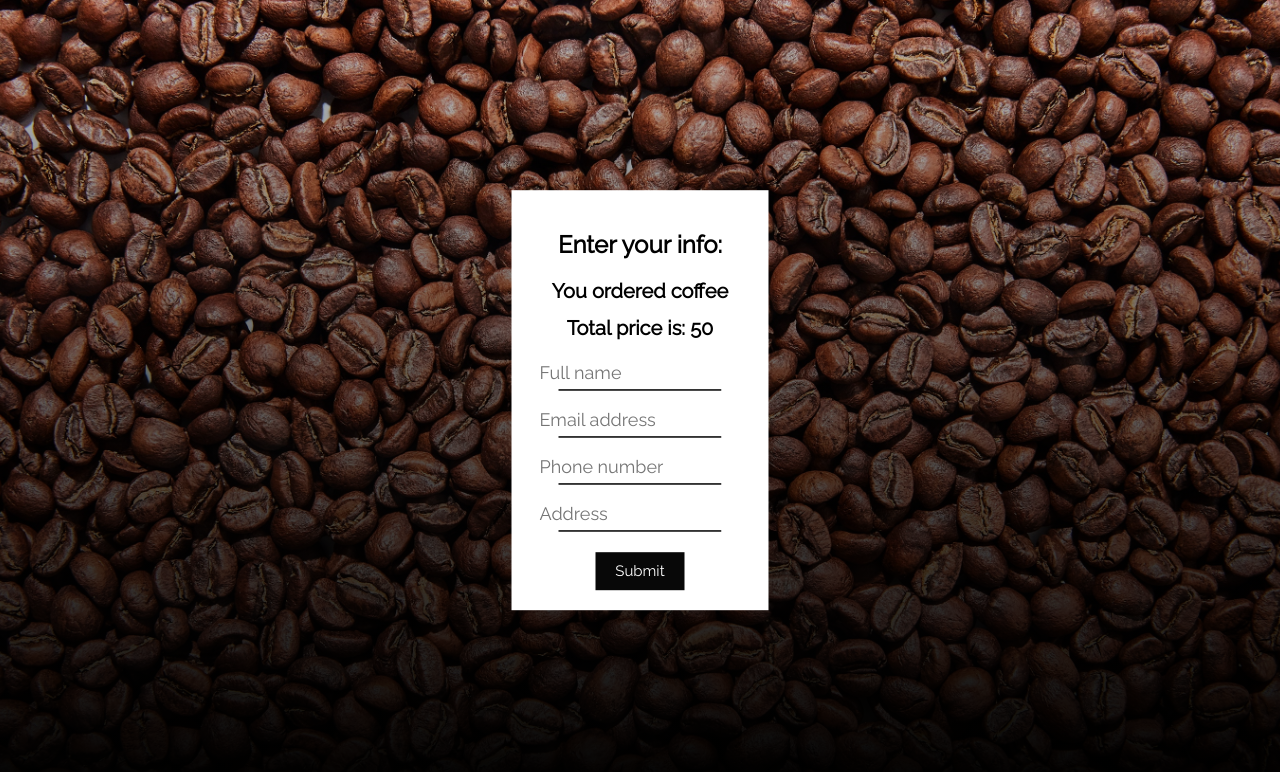
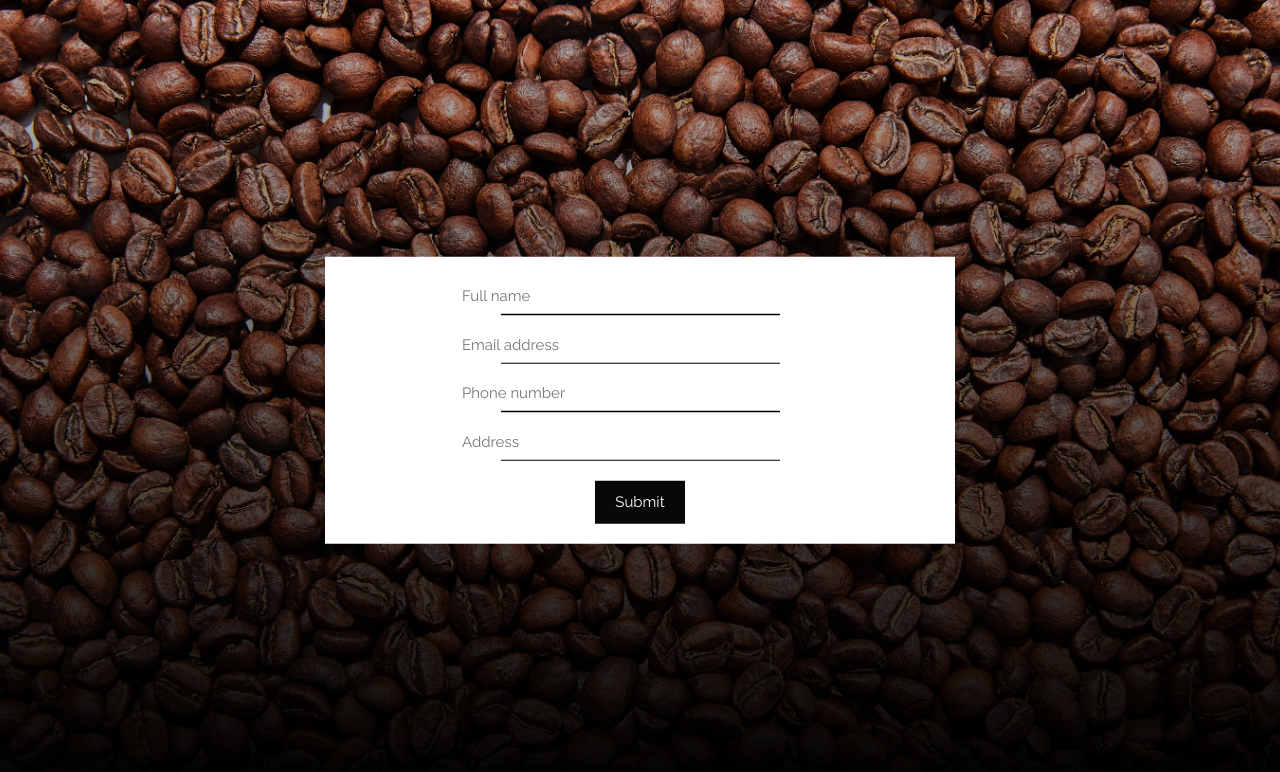
Before and after one commit to karimaboelregal/Coffee-shop, a PHP site: page /checkout.php in a window 1280 px wide. Shown: the top 772 px of the page. Run offline with PHP 8.4, Linux system fonts and the light colour scheme; some libraries are stand-ins or nearby versions.

Commit message:
checkout changess

```diff
--- a/checkout.php
+++ b/checkout.php
@@ -1,6 +1,8 @@
 <!DOCTYPE html>
 <html>
 <meta name="viewport" content="width=device-width, initial-scale=1.0">
+<link rel="stylesheet" href="bootstrap/css/bootstrap.min.css">
+
 <link href="https://fonts.googleapis.com/css?family=Raleway" rel="stylesheet">
 <script src="https://cdnjs.cloudflare.com/ajax/libs/crypto-js/3.1.2/rollups/aes.js" integrity="sha256-/H4YS+7aYb9kJ5OKhFYPUjSJdrtV6AeyJOtTkw6X72o=" crossorigin="anonymous"></script>
 <style>
@@ -52,10 +54,6 @@ Font-family: Raleway;
         font-family: Raleway;
         padding-left:0;
     }
-    .tab {
-        text-align: center;
-        margin-bottom:10px;
-    }
 
     button {
     justify-content:center;
@@ -88,10 +86,11 @@ Font-family: Raleway;
     background:linear-gradient(#000,#000) bottom no-repeat;
     background-size:75% 1.5px;
     Font-family: Raleway;
-    font-size: 18px;
+    font-size: 15px;
     transition: background-size 0.5s;
     margin-bottom:10px;
     padding:8px;
+    width:60%;
     }
     .inputDesign:focus {
     outline: none;
@@ -103,29 +102,26 @@ Font-family: Raleway;
 <body>
 <div id="container-all">
     <form id="choices" >
-    <h2>Enter your info:</h1>
-    <h1>You ordered coffee</h1>
-    <h1>Total price is: 50</h2>
     <div class="tab">
-        <input type="text" name="name" id="id" placeholder="Full name" class="inputDesign" /><br>
+    <?php
+    if (isset($_GET["data"])) {
+        $val = base64_decode($_GET["data"]);
+        $valueArray = explode('-', $val);
+        echo "<h1>You ordered ".$valueArray[2]." ".$valueArray[0]." ".$valueArray[1]." Coffee.</h1>";
+        echo "<h1>The total price is ".$valueArray[3]."</h1>";
+    }
+    ?>
+    <div class="row d-flex justify-content-center">
+        <input type="text" name="name" id="id" placeholder="Full name" class="inputDesign" class= /><br>
         <input type="text" name="email" id="id" placeholder="Email address" class="inputDesign" /><br>
         <input type="text" name="number" id="id" placeholder="Phone number" class="inputDesign" /><br>
         <input type="text" name="address" id="id" placeholder="Address" class="inputDesign" /><br>
-
+        </div>
     </div>
     <div >
-        <div >
         <button type="button" id="nextBtn">Submit</button>
-        </div>
     </div>
     </form>
-    <?php
-    if (isset($_GET["data"])) {
-
-        echo "<a style='color:white'>".base64_decode($_GET["data"])."</a>"; // output example espresso-soy-large-45
-        // so it sends first the drink name then the extra on it then the size then the price sepereated by dashes(-)
-    }
-    ?>
 
 </div>
 
```
